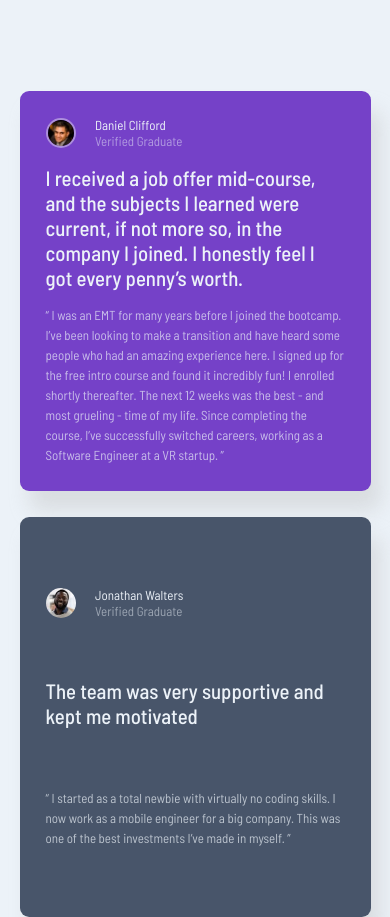
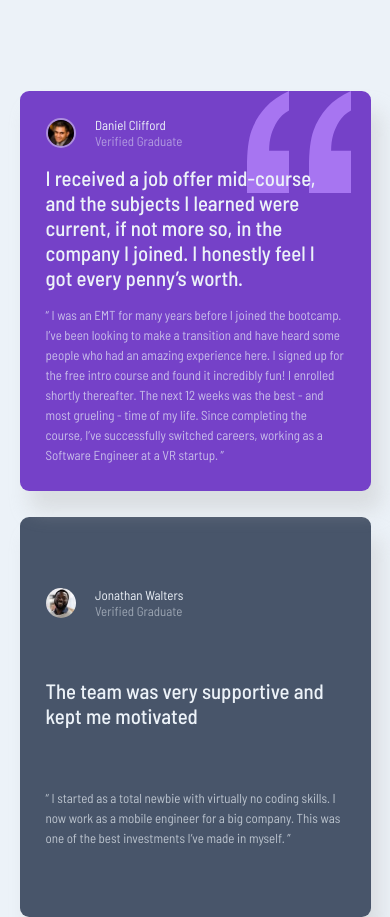
Before and after one commit to llKryptonixll/testimonials-grid-section-main, a plain HTML site: page index.html in a window 390 px wide. Shown: the top 917 px of the page. Drawn offline with Linux system fonts and the light colour scheme.

Commit message:
added missing blockquote icon

```diff
--- a/index.html
+++ b/index.html
@@ -16,6 +16,7 @@
   <main>
     <section class="card-section">
       <div class="card card--daniel">
+        <img class="card-blockquote" src="images/bg-pattern-quotation.svg" alt="blockquote-icon">
         <div class="card-head">
           <img src="images/image-daniel.jpg" alt="daniel-clifford-image">
           <p>
--- a/styles.css
+++ b/styles.css
@@ -89,7 +89,14 @@ main{
     line-height: 20px;
 }
 
+.card-blockquote{
+    position: absolute;
+    z-index: -1;
+    right: 80px;
+}
 .card--daniel{
+    position: relative;
+    z-index: 1;
     background-color: var(--moderate_violet);
     grid-column: 1/3;
     grid-row: 1;
@@ -138,4 +145,7 @@ main{
         grid-column: 1;
         grid-row: auto;
     }
+    .card-blockquote{
+        right: 20px;
+    }
 }
```
